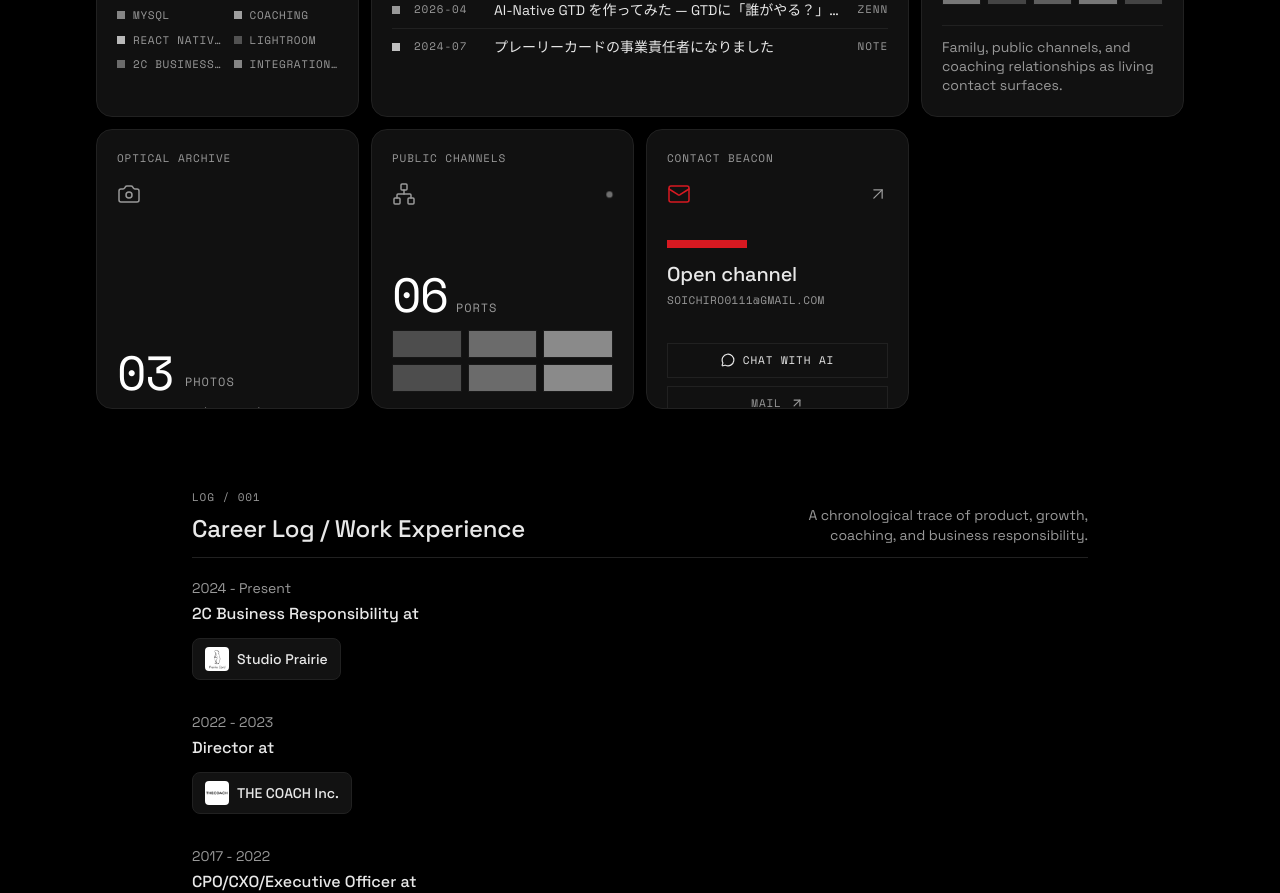
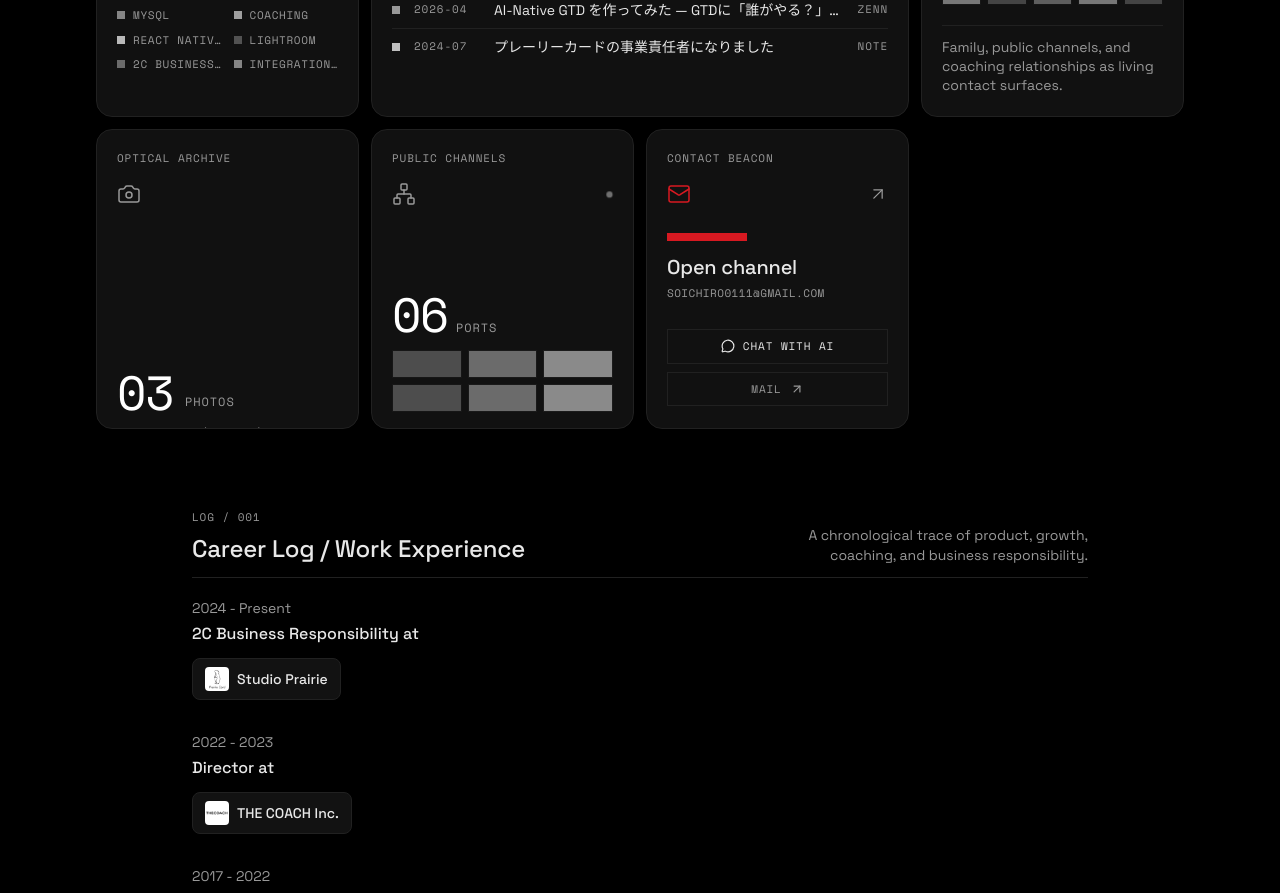
Before and after one commit to soichiyo/bio, a Next.js app: page / in a window 1280 px wide. Shown: the part 940-1833 px from the top of the page. Built offline with nearby package versions, Linux system fonts and the light colour scheme; a web font is replaced by a local one.

Commit message:
Fix contact beacon button clipping

```diff
--- a/components/PersonalOSDashboard.tsx
+++ b/components/PersonalOSDashboard.tsx
@@ -506,8 +506,8 @@ export function PersonalOSDashboard() {
           </div>
         </Card>
 
-        <Card label="CONTACT BEACON" className="min-h-[280px]">
-          <div className="flex h-full flex-col justify-between gap-4">
+        <Card label="CONTACT BEACON" className="min-h-[300px]">
+          <div className="flex min-h-[224px] flex-col justify-between gap-4">
             <div className="flex items-center justify-between">
               <Mail className="h-6 w-6 signal-red" strokeWidth={1.5} />
               <ArrowUpRight className="h-5 w-5 text-muted-foreground transition-transform group-hover:-translate-y-0.5 group-hover:translate-x-0.5" strokeWidth={1.5} />
```
